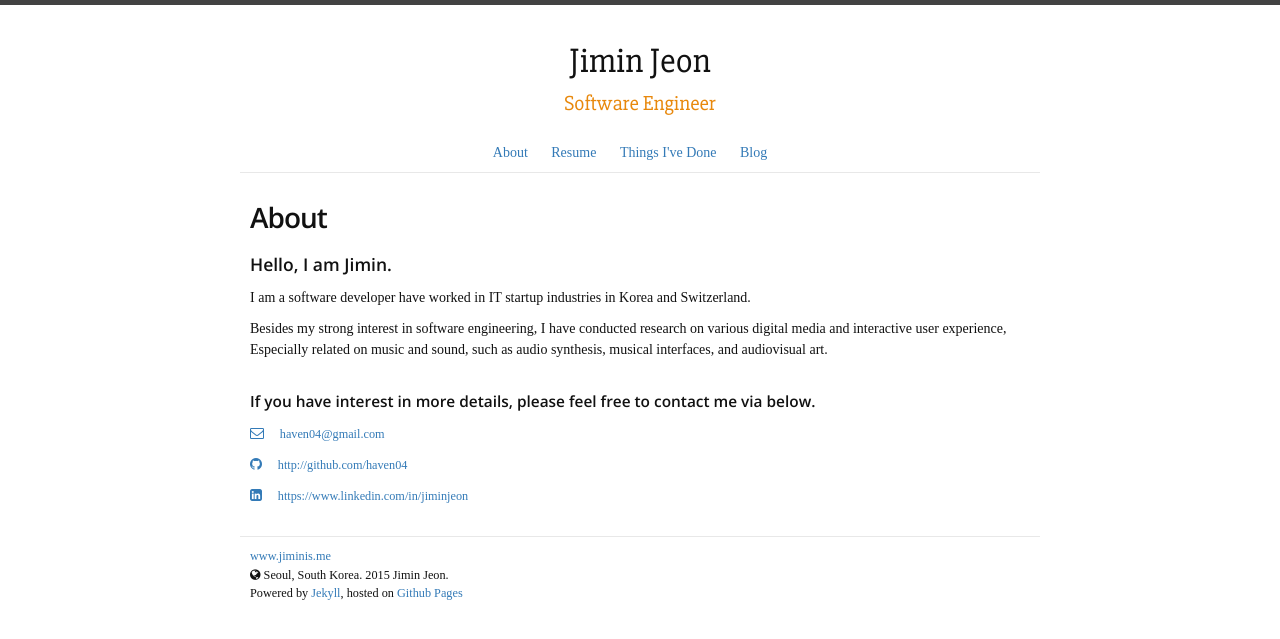
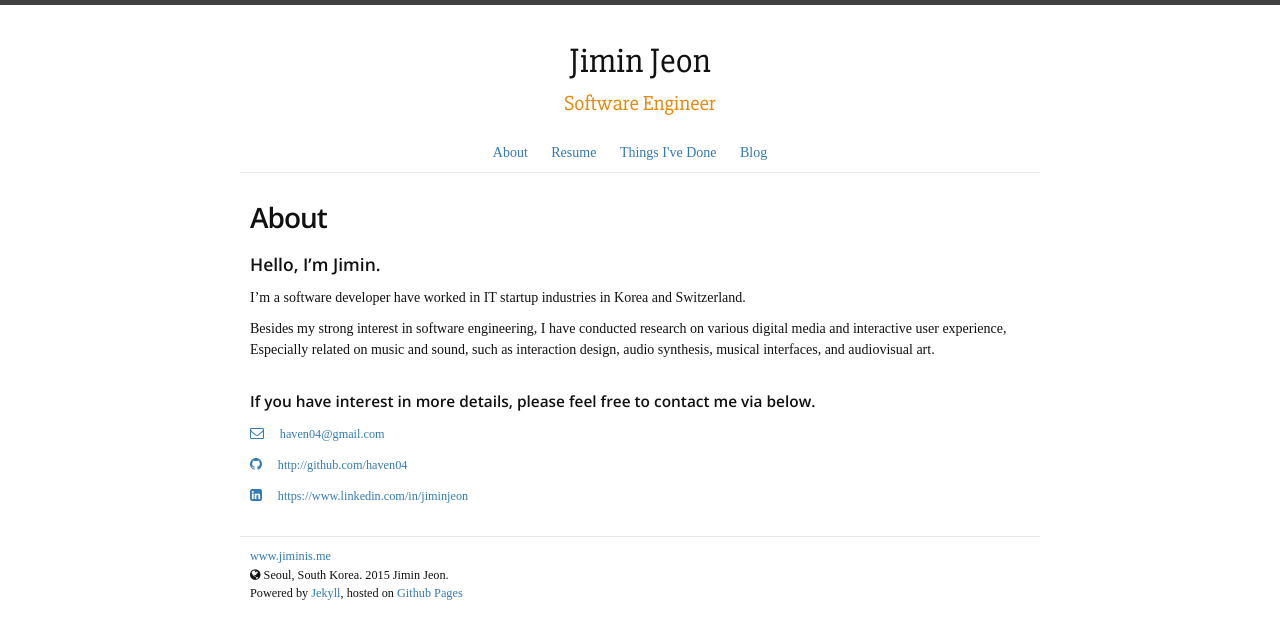
Before and after one commit to haven04/haven04.github.io, a Jekyll site: the page built from about.md, in a window 1280 px wide. Shown: the top 639 px of the page. Built offline with Jekyll 4.4.1, drawn with Linux system fonts in a browser that asks for light colours; nearby versions of some CDN libraries; some web fonts are replaced.

Commit message:
Correct Sentences

```diff
--- a/about.md
+++ b/about.md
@@ -4,11 +4,11 @@ title: About
 permalink: /about/
 ---
 
-####Hello, I am Jimin.
+####Hello, I'm Jimin.
 
-I am a software developer have worked in IT startup industries in Korea and Switzerland.
+I'm a software developer have worked in IT startup industries in Korea and Switzerland.
 
-Besides my strong interest in software engineering, I have conducted research on various digital media and interactive user experience, Especially related on music and sound, such as audio synthesis, musical interfaces, and audiovisual art.
+Besides my strong interest in software engineering, I have conducted research on various digital media and interactive user experience, Especially related on music and sound, such as interaction design, audio synthesis, musical interfaces, and audiovisual art.
 
 <div class="contact">
 <h5 class="contact-title">If you have interest in more details, please feel free to contact me via below.</h5>
```
